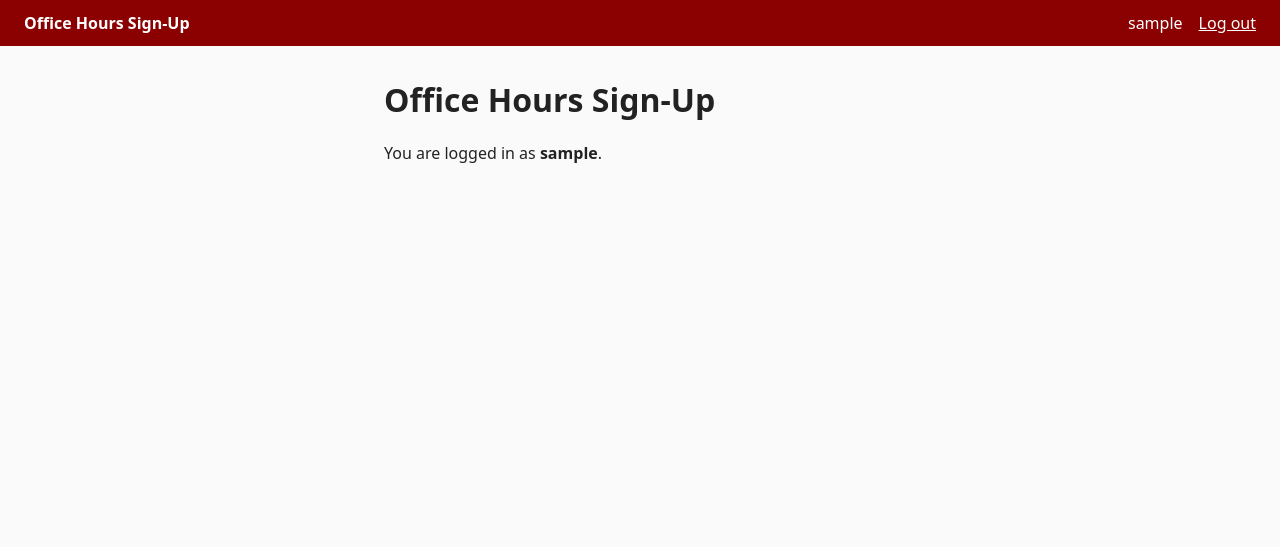
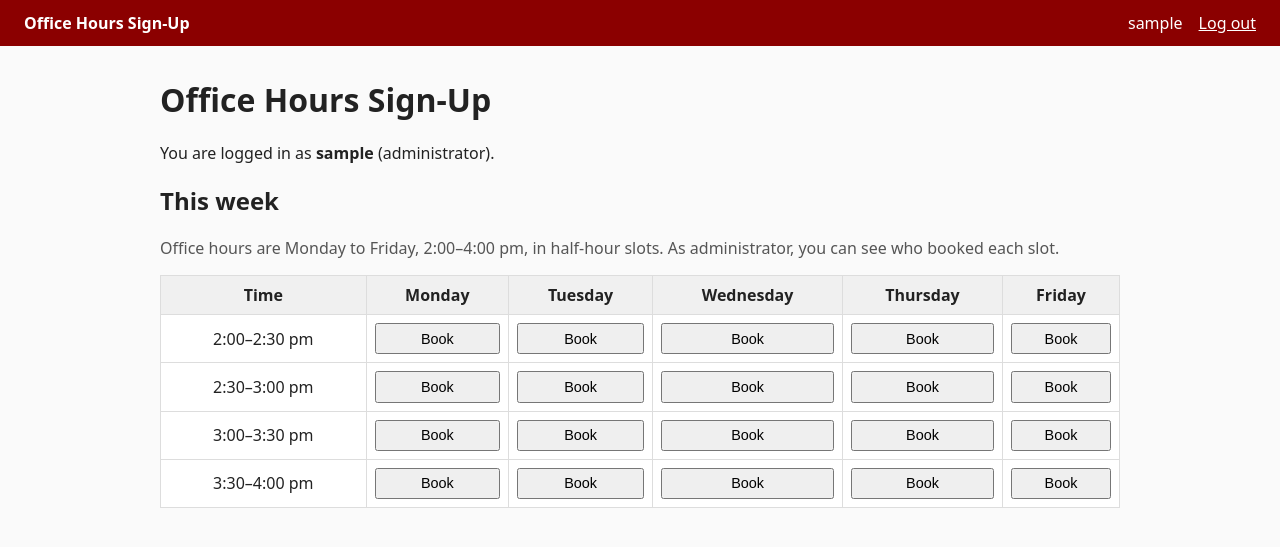
Before and after one commit to YeseniaCarrasco/signup, a Flask app: page / in a window 1280 px wide. Shown: the top 547 px of the page. Run offline with Flask 3, Linux system fonts and the light colour scheme; the visitor is signed in with stand-in values (Sample User, id 1); data comes from the database, SQL or seed files in the repository; data that the repository does not hold is empty.

Commit message:
ready to launch

```diff
--- a/app.py
+++ b/app.py
@@ -4,6 +4,7 @@ import os
 import re
 import secrets
 import sqlite3
+from functools import wraps
 from pathlib import Path
 
 from flask import Flask, abort, flash, g, redirect, render_template, request, session, url_for
@@ -18,6 +19,10 @@ SALT_BYTES = 16
 
 USERNAME_RE = re.compile(r"^[A-Za-z0-9_.-]{3,32}$")
 MIN_PASSWORD_LENGTH = 8
+
+# Office hours: Monday–Friday, 2:00–4:00 pm, in half-hour slots
+DAYS = ["Monday", "Tuesday", "Wednesday", "Thursday", "Friday"]
+SLOT_TIMES = ["14:00", "14:30", "15:00", "15:30"]
 
 
 def load_secret_key():
@@ -44,6 +49,7 @@ def get_db():
     if "db" not in g:
         g.db = sqlite3.connect(DATABASE)
         g.db.row_factory = sqlite3.Row
+        g.db.execute("PRAGMA foreign_keys = ON")
     return g.db
 
 
@@ -64,6 +70,19 @@ def init_db():
                 password_salt BLOB    NOT NULL,
                 password_hash BLOB    NOT NULL,
                 created_at    TEXT    NOT NULL DEFAULT CURRENT_TIMESTAMP
+            )
+            """
+        )
+        # UNIQUE (day, slot_time) guarantees a slot can never be booked twice
+        db.execute(
+            """
+            CREATE TABLE IF NOT EXISTS bookings (
+                id         INTEGER PRIMARY KEY AUTOINCREMENT,
+                day        INTEGER NOT NULL CHECK (day BETWEEN 0 AND 4),
+                slot_time  TEXT    NOT NULL,
+                user_id    INTEGER NOT NULL REFERENCES users (id) ON DELETE CASCADE,
+                created_at TEXT    NOT NULL DEFAULT CURRENT_TIMESTAMP,
+                UNIQUE (day, slot_time)
             )
             """
         )
@@ -108,11 +127,26 @@ def check_csrf():
 @app.before_request
 def load_user():
     g.user = None
+    g.is_admin = False
     user_id = session.get("user_id")
     if user_id is not None:
         g.user = get_db().execute(
             "SELECT id, username FROM users WHERE id = ?", (user_id,)
         ).fetchone()
+    if g.user is not None:
+        # The first user who registered is the administrator
+        first_id = get_db().execute("SELECT MIN(id) FROM users").fetchone()[0]
+        g.is_admin = g.user["id"] == first_id
+
+
+def login_required(view):
+    @wraps(view)
+    def wrapped(*args, **kwargs):
+        if g.user is None:
+            flash("Please log in first.", "error")
+            return redirect(url_for("login"))
+        return view(*args, **kwargs)
+    return wrapped
 
 
 def log_in(user_id):
@@ -120,11 +154,102 @@ def log_in(user_id):
     session["user_id"] = user_id
 
 
+# ---------- Sign-up sheet ----------
+
+def format_time(hhmm):
+    hour, minute = map(int, hhmm.split(":"))
+    return f"{hour % 12 or 12}:{minute:02d}"
+
+
+def time_range(slot_time):
+    """'14:30' -> '2:30–3:00 pm' (every slot is in the afternoon)."""
+    hour, minute = map(int, slot_time.split(":"))
+    end = f"{hour + (minute + 30) // 60:02d}:{(minute + 30) % 60:02d}"
+    return f"{format_time(slot_time)}–{format_time(end)} pm"
+
+
+def slot_label(day, slot_time):
+    return f"{DAYS[day]} {time_range(slot_time)}"
+
+
+def parse_slot(form):
+    """Return (day, slot_time) from the form, or abort if it isn't a real slot."""
+    try:
+        day = int(form.get("day", ""))
+    except ValueError:
+        abort(400, "Invalid day.")
+    slot_time = form.get("slot_time", "")
+    if not 0 <= day < len(DAYS) or slot_time not in SLOT_TIMES:
+        abort(400, "Invalid slot.")
+    return day, slot_time
+
+
+def build_sheet():
+    """Rows of the weekly grid: one per time, one cell per day."""
+    rows = get_db().execute(
+        "SELECT b.day, b.slot_time, b.user_id, u.username"
+        " FROM bookings b JOIN users u ON u.id = b.user_id"
+    ).fetchall()
+    booked = {(r["day"], r["slot_time"]): r for r in rows}
+
+    sheet = []
+    for slot_time in SLOT_TIMES:
+        cells = []
+        for day in range(len(DAYS)):
+            b = booked.get((day, slot_time))
+            cell = {"day": day, "slot_time": slot_time, "state": "free", "name": None}
+            if b is not None:
+                cell["state"] = "mine" if b["user_id"] == g.user["id"] else "taken"
+                # Only the administrator sees who booked a slot
+                if g.is_admin:
+                    cell["name"] = b["username"]
+            cells.append(cell)
+        sheet.append({"label": time_range(slot_time), "cells": cells})
+    return sheet
+
+
 # ---------- Routes ----------
 
 @app.route("/")
 def index():
-    return render_template("index.html")
+    sheet = build_sheet() if g.user else None
+    return render_template("index.html", days=DAYS, sheet=sheet)
+
+
+@app.route("/book", methods=["POST"])
+@login_required
+def book():
+    day, slot_time = parse_slot(request.form)
+    db = get_db()
+    try:
+        db.execute(
+            "INSERT INTO bookings (day, slot_time, user_id) VALUES (?, ?, ?)",
+            (day, slot_time, g.user["id"]),
+        )
+        db.commit()
+    except sqlite3.IntegrityError:
+        flash(f"Sorry, {slot_label(day, slot_time)} is already taken.", "error")
+    else:
+        flash(f"Booked {slot_label(day, slot_time)}.")
+    return redirect(url_for("index"))
+
+
+@app.route("/cancel", methods=["POST"])
+@login_required
+def cancel():
+    day, slot_time = parse_slot(request.form)
+    db = get_db()
+    # The user_id condition means users can only cancel their own bookings
+    cur = db.execute(
+        "DELETE FROM bookings WHERE day = ? AND slot_time = ? AND user_id = ?",
+        (day, slot_time, g.user["id"]),
+    )
+    db.commit()
+    if cur.rowcount:
+        flash(f"Cancelled your booking for {slot_label(day, slot_time)}.")
+    else:
+        flash("You have no booking in that slot.", "error")
+    return redirect(url_for("index"))
 
 
 @app.route("/register", methods=["GET", "POST"])
--- a/static/style.css
+++ b/static/style.css
@@ -12,3 +12,18 @@ button { padding: 0.5rem; font-size: 1rem; cursor: pointer; }
 button.link { background: none; border: none; padding: 0; text-decoration: underline; font: inherit; }
 .flash { padding: 0.5rem 0.75rem; background: #e6f4ea; border-left: 4px solid #2e7d32; }
 .flash.error { background: #fdecea; border-left-color: #c62828; }
+
+/* Sign-up sheet */
+main:has(.sheet) { max-width: 60rem; }
+.hint { color: #555; }
+.sheet-wrap { overflow-x: auto; }
+.sheet { border-collapse: collapse; width: 100%; min-width: 40rem; background: #fff; }
+.sheet th, .sheet td { border: 1px solid #ddd; padding: 0.5rem; text-align: center; }
+.sheet thead th { background: #f0f0f0; }
+.sheet tbody th { white-space: nowrap; font-weight: normal; }
+.sheet td form { display: block; }
+.sheet td button { width: 100%; padding: 0.35rem; font-size: 0.9rem; }
+.sheet td.taken { background: #f2f2f2; color: #666; }
+.sheet td.mine { background: #e6f4ea; }
+.sheet .status { display: block; font-size: 0.9rem; margin-bottom: 0.25rem; }
+button.secondary { background: #fff; border: 1px solid #999; }
--- a/templates/index.html
+++ b/templates/index.html
@@ -2,9 +2,52 @@
 {% block content %}
   <h1>Office Hours Sign-Up</h1>
   {% if g.user %}
-    <p>You are logged in as <strong>{{ g.user['username'] }}</strong>.</p>
+    <p>You are logged in as <strong>{{ g.user['username'] }}</strong>{% if g.is_admin %} (administrator){% endif %}.</p>
+
+    <h2>This week</h2>
+    <p class="hint">Office hours are Monday to Friday, 2:00–4:00 pm, in half-hour slots.
+      {% if g.is_admin %}As administrator, you can see who booked each slot.{% endif %}</p>
+    <div class="sheet-wrap">
+      <table class="sheet">
+        <thead>
+          <tr>
+            <th scope="col">Time</th>
+            {% for day in days %}<th scope="col">{{ day }}</th>{% endfor %}
+          </tr>
+        </thead>
+        <tbody>
+          {% for row in sheet %}
+            <tr>
+              <th scope="row">{{ row.label }}</th>
+              {% for cell in row.cells %}
+                <td class="{{ cell.state }}">
+                  {% if cell.state == "free" %}
+                    <form action="{{ url_for('book') }}" method="post">
+                      <input type="hidden" name="csrf_token" value="{{ csrf_token() }}">
+                      <input type="hidden" name="day" value="{{ cell.day }}">
+                      <input type="hidden" name="slot_time" value="{{ cell.slot_time }}">
+                      <button type="submit">Book</button>
+                    </form>
+                  {% elif cell.state == "mine" %}
+                    <span class="status">Your booking</span>
+                    <form action="{{ url_for('cancel') }}" method="post">
+                      <input type="hidden" name="csrf_token" value="{{ csrf_token() }}">
+                      <input type="hidden" name="day" value="{{ cell.day }}">
+                      <input type="hidden" name="slot_time" value="{{ cell.slot_time }}">
+                      <button type="submit" class="secondary">Cancel</button>
+                    </form>
+                  {% else %}
+                    <span class="status">{{ cell.name if cell.name else "Taken" }}</span>
+                  {% endif %}
+                </td>
+              {% endfor %}
+            </tr>
+          {% endfor %}
+        </tbody>
+      </table>
+    </div>
   {% else %}
     <p>No one is logged in.</p>
-    <p><a href="{{ url_for('login') }}">Log in</a> or <a href="{{ url_for('register') }}">create an account</a>.</p>
+    <p><a href="{{ url_for('login') }}">Log in</a> or <a href="{{ url_for('register') }}">create an account</a> to sign up for office hours.</p>
   {% endif %}
 {% endblock %}
```
